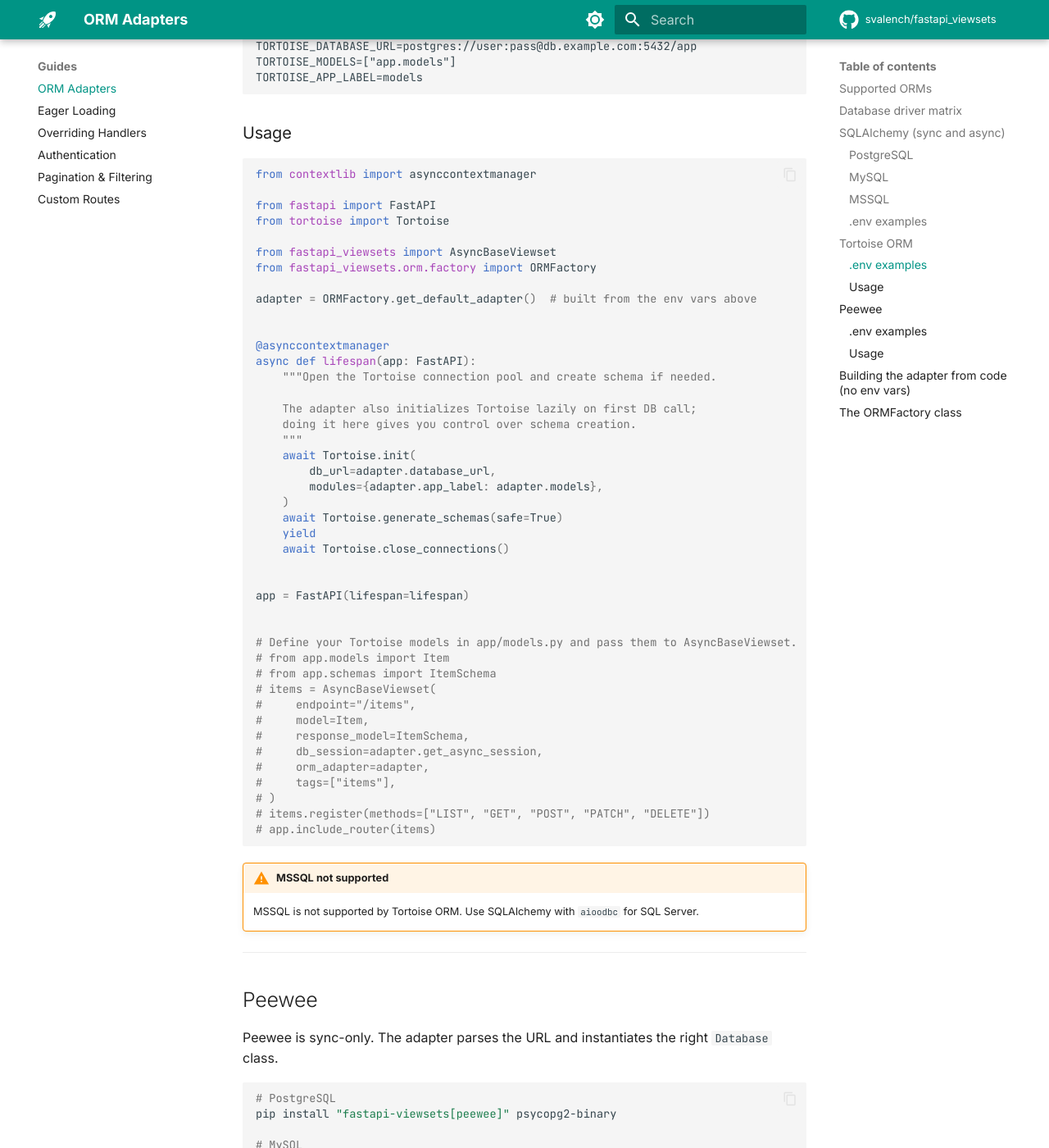
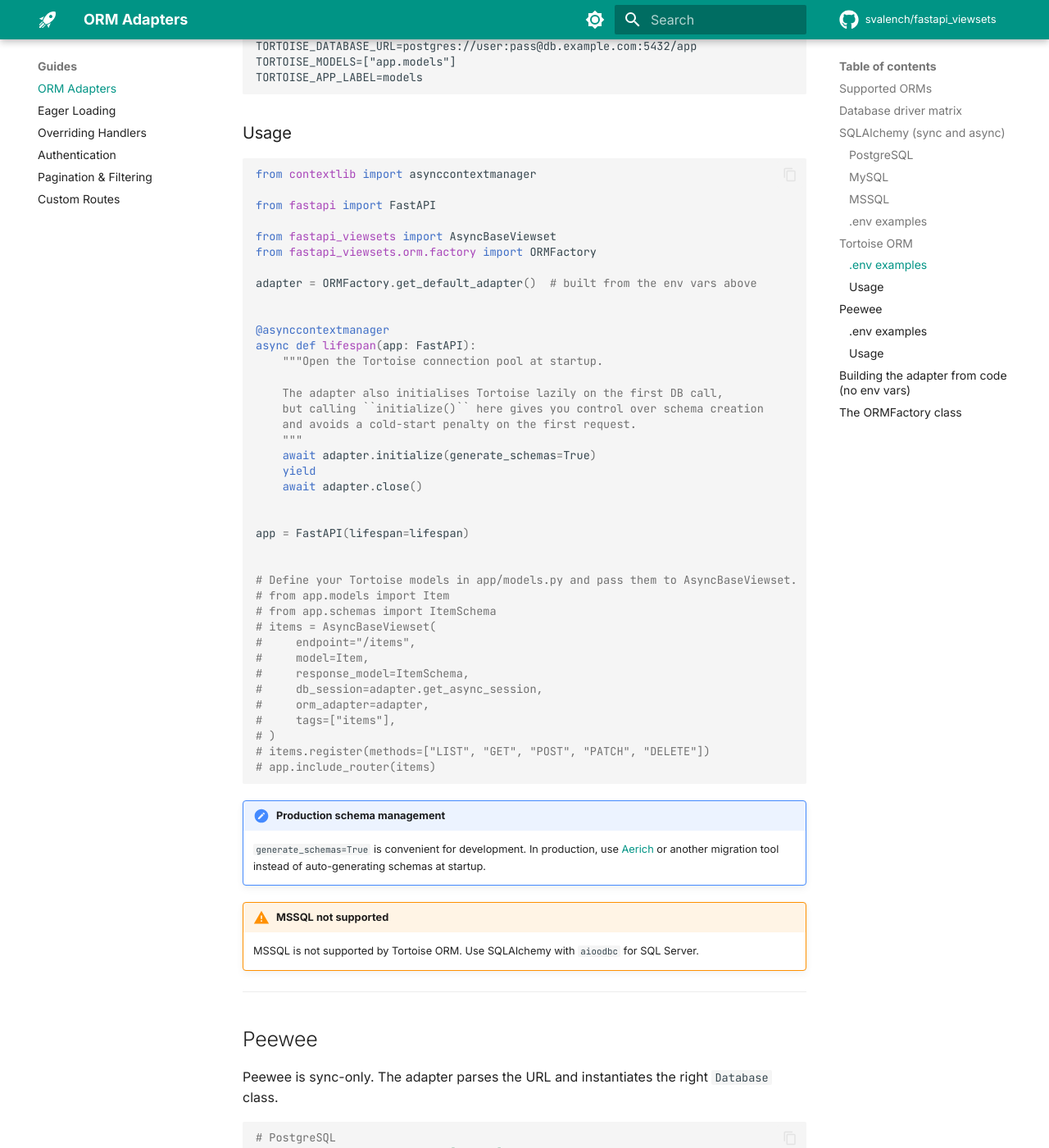
Before and after one commit to svalench/fastapi_viewsets, an MkDocs documentation site: the page built from docs/orm-adapters.md, in a window 1280 px wide and 1400 px high, scrolled down 2466 px. Shown: the whole window at 82% size. Built offline with MkDocs 1.6.1 and Material for MkDocs 9.7.7, drawn with Linux system fonts in a browser that asks for light colours; comment, search, counter and statistics services are not loaded; some of the changed text lies outside the part shown.

Commit message:
fix: address review findings for PR #9
- Fix Python 3.9 incompatibility: replace int | None with Optional[int]
  in docs/quickstart-sync.md and 3 README code blocks
- Add public initialize() and close() methods to TortoiseAdapter;
  rewrite Tortoise lifecycle examples in docs/orm-adapters.md and README.md
  to use them instead of manual Tortoise.init() (fixes double-init bug)
- Replace deprecated @app.on_event with lifespan in README async quickstart
- Fix driver matrix: asyncpg is included in [tortoise] extra, not built-in;
  aiomysql must be installed separately
- Clarify that SQLAlchemy is a core dependency in getting-started.md
- Add v1.2.1 and v1.2.2 sections to changelog.md
- Fix language tags: shell commands use bash, HTTP examples use text
- Add security warning for OAuth2 demo token endpoint
- Fix passlib note: not required for the token endpoint example

````diff
--- a/docs/orm-adapters.md
+++ b/docs/orm-adapters.md
@@ -123,7 +123,6 @@
 from contextlib import asynccontextmanager
 
 from fastapi import FastAPI
-from tortoise import Tortoise
 
 from fastapi_viewsets import AsyncBaseViewset
 from fastapi_viewsets.orm.factory import ORMFactory
@@ -133,18 +132,15 @@
 
 @asynccontextmanager
 async def lifespan(app: FastAPI):
-    """Open the Tortoise connection pool and create schema if needed.
+    """Open the Tortoise connection pool at startup.
 
-    The adapter also initializes Tortoise lazily on first DB call;
-    doing it here gives you control over schema creation.
+    The adapter also initialises Tortoise lazily on the first DB call,
+    but calling ``initialize()`` here gives you control over schema creation
+    and avoids a cold-start penalty on the first request.
     """
-    await Tortoise.init(
-        db_url=adapter.database_url,
-        modules={adapter.app_label: adapter.models},
-    )
-    await Tortoise.generate_schemas(safe=True)
+    await adapter.initialize(generate_schemas=True)
     yield
-    await Tortoise.close_connections()
+    await adapter.close()
 
 
 app = FastAPI(lifespan=lifespan)
@@ -164,6 +160,12 @@
 # items.register(methods=["LIST", "GET", "POST", "PATCH", "DELETE"])
 # app.include_router(items)
 ```
+
+!!! note "Production schema management"
+
+    `generate_schemas=True` is convenient for development. In production, use
+    [Aerich](https://github.com/tortoise/aerich) or another migration tool
+    instead of auto-generating schemas at startup.
 
 !!! warning "MSSQL not supported"
 
````
Also changed, not shown: other parts of docs/orm-adapters.md (+1 -1 lines), README.md (+35 -28 lines), docs/authentication.md (+21 -2 lines), docs/changelog.md (+9 -2 lines), docs/getting-started.md (+3 -2 lines), docs/pagination-filtering.md (+1 -1 lines), docs/quickstart-sync.md (+1 -1 lines), 1 other file.
